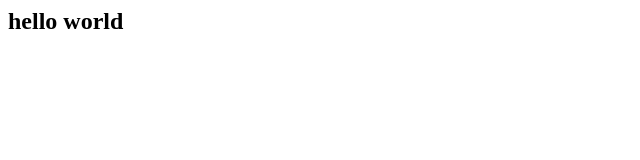
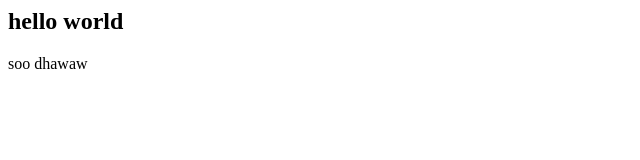
Before and after one commit to mahamettyousuf/youtube, a plain HTML site: page index.html in a window 1280 px wide. Shown: the full height of the page, 0-640 px from the left. Drawn offline with Linux system fonts and the light colour scheme.

Commit message:
added css file

```diff
--- a/index.html
+++ b/index.html
@@ -3,6 +3,7 @@
         <title>test youtube</title>
         <body>
             <h2>hello world</h2>
+            <p>soo dhawaw</p>
         </body>
     </head>
 </html>
```
Also changed, not shown: css/style.css (added).
